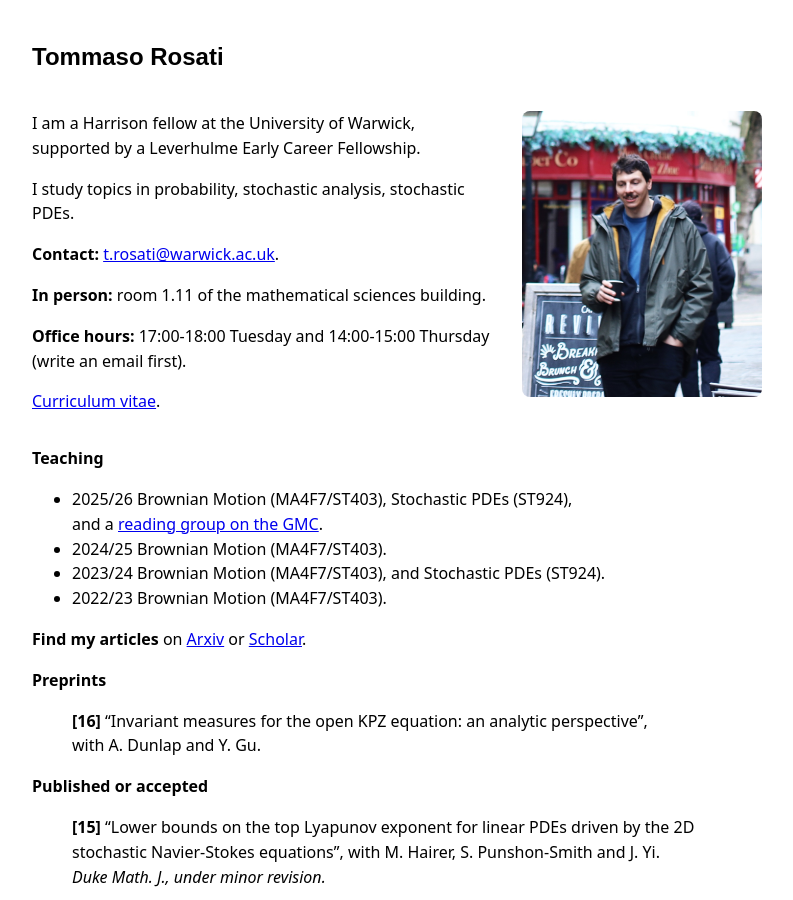
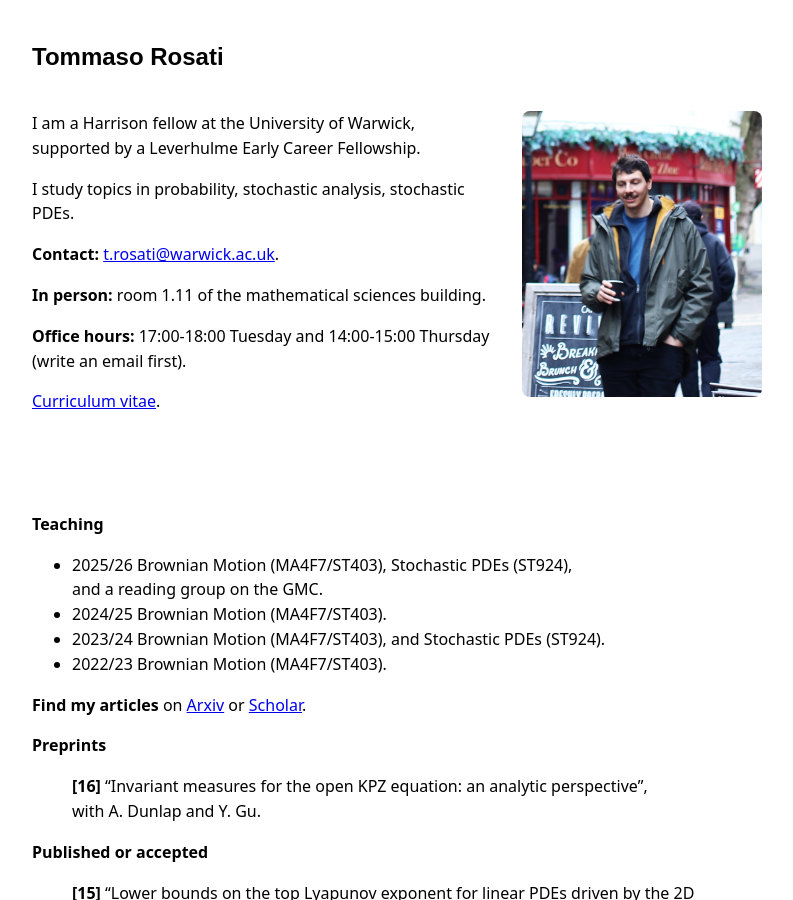
Before and after one commit to rosati-tom/rosati-tom.github.io, a Jekyll site: the page built from index.md, in a window 1280 px wide and 900 px high. Shown: the whole window, without its empty margins (243-1036 px from the left). Built offline with Jekyll 4.4.1, drawn with Linux system fonts in a browser that asks for light colours; some web fonts are replaced; our own code applies the rules of GitHub Pages for plain Markdown files.

Commit message:
A bit more space.

```diff
--- a/index.md
+++ b/index.md
@@ -25,9 +25,12 @@ first).
   </div>
 </div>
 
+<br>
+<br>
+
 **Teaching**
 
-* 2025/26 Brownian Motion (MA4F7/ST403), Stochastic PDEs (ST924), <br> and a [reading group on the GMC](/gmc.md).
+* 2025/26 Brownian Motion (MA4F7/ST403), Stochastic PDEs (ST924), <br> and a reading group on the GMC.
 * 2024/25 Brownian Motion (MA4F7/ST403).
 * 2023/24 Brownian Motion (MA4F7/ST403), and Stochastic PDEs (ST924).
 * 2022/23 Brownian Motion (MA4F7/ST403).
```
